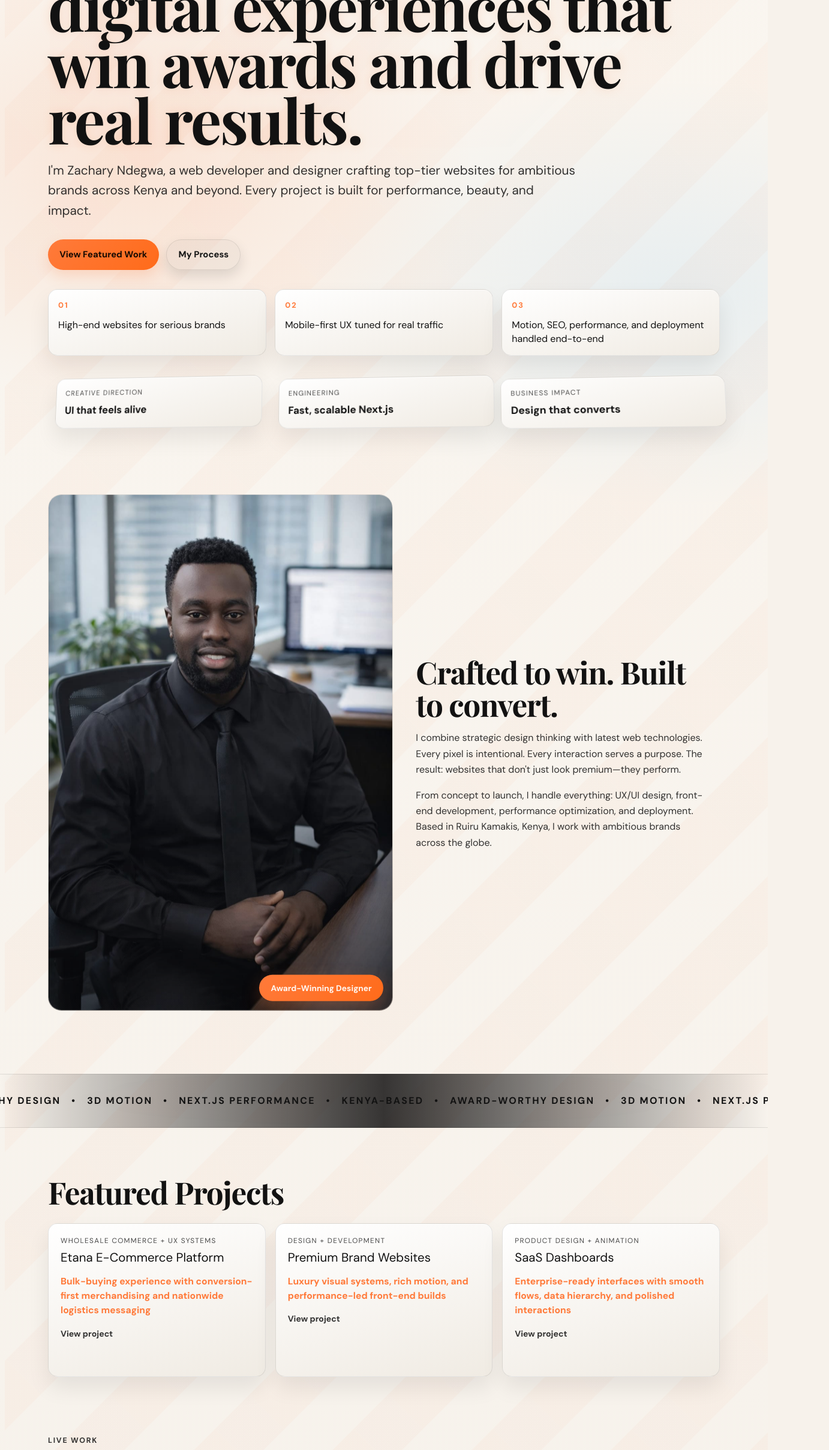
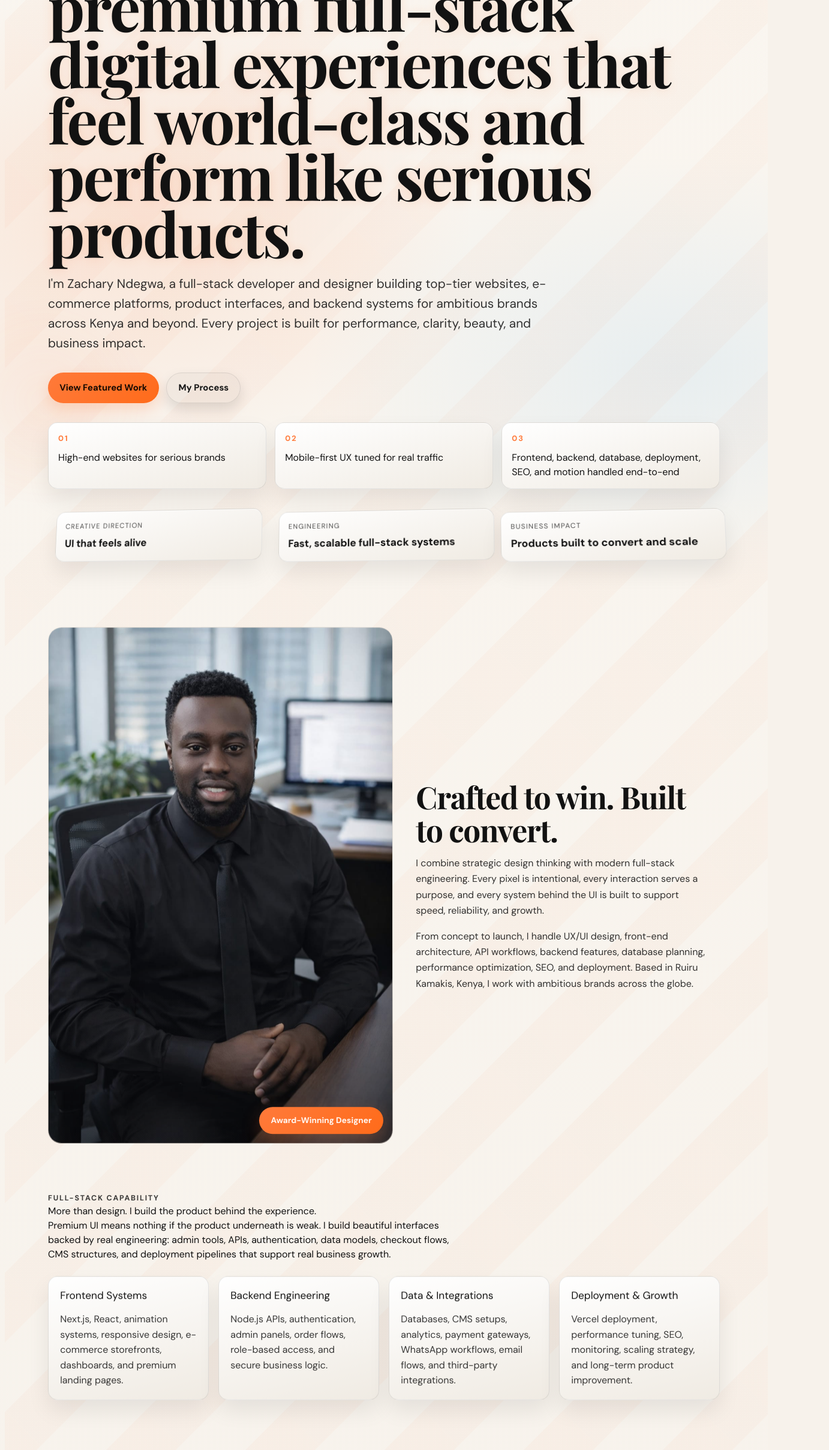
Before and after one commit to kellyworkos00-droid/potfolio, a Next.js app: page / in a window 1280 px wide. Shown: the part 360-2777 px from the top of the page at 60% size, 1382 px wide, since content can reach past the window. Built offline with nearby package versions, Linux system fonts and the light colour scheme.

Commit message:
Add premium 3D scroll effects and full-stack developer content

```diff
--- a/src/app/globals.css
+++ b/src/app/globals.css
@@ -9,6 +9,9 @@
   --accent: #ff7a3a;
   --accent-2: #2fa7ff;
   --accent-soft: #2a170e;
+  --scroll-progress: 0;
+  --scroll-drift: 0px;
+  --scroll-shift: 0px;
 }
 
 @theme inline {
@@ -47,6 +50,58 @@ a {
 .page-shell {
   position: relative;
   overflow: hidden;
+}
+
+.scroll-depth-scene {
+  position: fixed;
+  inset: 0;
+  z-index: 0;
+  pointer-events: none;
+  perspective: 1200px;
+}
+
+.depth-orb,
+.depth-grid {
+  position: absolute;
+  pointer-events: none;
+}
+
+.depth-orb {
+  border-radius: 999px;
+  filter: blur(26px);
+  opacity: 0.45;
+  will-change: transform;
+}
+
+.depth-orb-one {
+  top: 14%;
+  left: -8%;
+  width: 22rem;
+  height: 22rem;
+  background: radial-gradient(circle, #ff7a3a30, transparent 68%);
+  transform: translate3d(calc(var(--scroll-progress) * 80px), calc(var(--scroll-progress) * -120px), 0);
+}
+
+.depth-orb-two {
+  right: -8%;
+  top: 48%;
+  width: 24rem;
+  height: 24rem;
+  background: radial-gradient(circle, #2fa7ff24, transparent 68%);
+  transform: translate3d(calc(var(--scroll-progress) * -110px), calc(var(--scroll-progress) * 90px), 0);
+}
+
+.depth-grid {
+  inset: 8% 6%;
+  border-radius: 2rem;
+  border: 1px solid #ffffff08;
+  background-image:
+    linear-gradient(#ffffff08 1px, transparent 1px),
+    linear-gradient(90deg, #ffffff08 1px, transparent 1px);
+  background-size: 92px 92px;
+  transform: perspective(1000px) rotateX(73deg) translateY(calc(var(--scroll-progress) * -80px));
+  transform-origin: top center;
+  opacity: 0.22;
 }
 
 .ambient-bg {
@@ -178,6 +233,7 @@ a {
 
 .hero {
   padding: 7rem 0 3.5rem;
+  transform: translate3d(0, calc(var(--scroll-progress) * -34px), 0);
 }
 
 .kicker,
@@ -291,6 +347,7 @@ a {
 .hero-metrics div {
   padding: 1rem;
   border-radius: 1rem;
+  transform: translate3d(0, calc(var(--scroll-progress) * -18px), 0);
 }
 
 .hero-metrics span,
@@ -330,7 +387,7 @@ a {
   position: relative;
   overflow: hidden;
   padding: 1rem;
-  transform: rotateX(6deg) rotateY(-8deg);
+  transform: rotateX(6deg) rotateY(-8deg) translateY(calc(var(--scroll-progress) * -20px));
 }
 
 .hero-grid-3d article::before,
@@ -385,6 +442,7 @@ a {
   border-radius: 1.4rem;
   overflow: hidden;
   animation: floatContainer 6s ease-in-out infinite;
+  transform: translate3d(0, calc(var(--scroll-progress) * -22px), 0) rotateX(calc(var(--scroll-progress) * 6deg));
 }
 
 .portrait-stack::after {
@@ -424,6 +482,7 @@ a {
   font-weight: 800;
   box-shadow: 0 12px 30px #ff7a3a40;
   animation: slideInUp 0.6s ease 0.45s both;
+  transform: translate3d(0, calc(var(--scroll-progress) * -14px), 30px);
 }
 
 .about-copy {
@@ -481,11 +540,49 @@ a {
 }
 
 .work,
+.fullstack,
 .case-study,
 .mobile-design,
 .services,
 .contact {
   margin-top: 5rem;
+}
+
+.fullstack-heading {
+  max-width: 62ch;
+}
+
+.stack-grid {
+  display: grid;
+  grid-template-columns: repeat(4, minmax(0, 1fr));
+  gap: 1rem;
+  margin-top: 1.5rem;
+}
+
+.stack-card {
+  padding: 1.2rem;
+  border: 1px solid var(--line);
+  border-radius: 1rem;
+  background: linear-gradient(165deg, #151515, #0d0d0d);
+  box-shadow: 0 20px 40px #00000035, inset 0 1px 0 #ffffff0f;
+  transform: translate3d(0, calc(var(--scroll-progress) * -10px), 0) rotateX(4deg);
+  transition: transform 0.35s ease, box-shadow 0.35s ease;
+}
+
+.stack-card:hover {
+  transform: translate3d(0, -8px, 0) rotateX(0deg) rotateY(3deg);
+  box-shadow: 0 30px 60px #2fa7ff1a;
+}
+
+.stack-card h3 {
+  margin: 0;
+  font-size: 1.08rem;
+}
+
+.stack-card p {
+  margin: 0.8rem 0 0;
+  line-height: 1.6;
+  opacity: 0.84;
 }
 
 .project-grid,
@@ -506,6 +603,7 @@ a {
   padding: 1.25rem;
   min-height: 16rem;
   transition: all 0.45s cubic-bezier(0.34, 1.56, 0.64, 1);
+  transform: translate3d(0, calc(var(--scroll-progress) * -16px), 0);
 }
 
 .project-card::after {
@@ -610,7 +708,7 @@ a {
 .case-study-screen {
   overflow: hidden;
   padding: 1rem;
-  transform: rotateX(6deg) rotateY(-8deg);
+  transform: rotateX(6deg) rotateY(-8deg) translate3d(0, calc(var(--scroll-progress) * -26px), 0);
 }
 
 .case-study-screen img {
@@ -626,7 +724,7 @@ a {
   bottom: -1rem;
   max-width: 17rem;
   padding: 1rem;
-  transform: rotate(-6deg);
+  transform: rotate(-6deg) translate3d(0, calc(var(--scroll-progress) * -18px), 0);
 }
 
 .case-study-float-card p {
@@ -653,6 +751,7 @@ a {
   border-radius: 1rem;
   min-height: 11rem;
   transition: transform 0.35s ease, box-shadow 0.35s ease;
+  transform: translate3d(0, calc(var(--scroll-progress) * -8px), 0);
 }
 
 .mobile-card:hover {
@@ -679,6 +778,7 @@ a {
   overflow: hidden;
   padding: 0.95rem 1rem;
   border-radius: 0.9rem;
+  transform: translate3d(0, calc(var(--scroll-progress) * -6px), 0);
 }
 
 .services li::before {
@@ -892,6 +992,11 @@ html:not([data-theme]) .portrait-accent {
   color: #fff7f2;
 }
 
+html:not([data-theme]) .stack-card {
+  background: linear-gradient(165deg, #ffffff, #f0ebe3);
+  box-shadow: 0 18px 36px #00000014, inset 0 1px 0 #ffffffb3;
+}
+
 @keyframes crawl {
   from {
     transform: translateX(0%);
@@ -1003,6 +1108,7 @@ html:not([data-theme]) .portrait-accent {
 @media (max-width: 980px) {
   .hero-metrics,
   .hero-grid-3d,
+  .stack-grid,
   .project-grid,
   .image-band,
   .case-study,
@@ -1020,6 +1126,18 @@ html:not([data-theme]) .portrait-accent {
   }
 
   .case-study-screen {
+    transform: none;
+  }
+
+  .stack-card,
+  .project-card,
+  .mobile-card,
+  .services li,
+  .portrait-stack,
+  .hero,
+  .hero-metrics div,
+  .case-study-float-card,
+  .portrait-accent {
     transform: none;
   }
 }
--- a/src/app/page.tsx
+++ b/src/app/page.tsx
@@ -1,6 +1,7 @@
 import Image from "next/image";
 import { ScrollAnimationWrapper } from "@/components/ScrollAnimationWrapper";
 import { ContactForm } from "@/components/ContactForm";
+import { ScrollDepthScene } from "@/components/ScrollDepthScene";
 import { ThemeToggle } from "@/components/ThemeToggle";
 
 const projects = [
@@ -45,12 +46,34 @@ const services = [
   "Conversion optimization strategy",
   "Responsive & accessible interfaces",
   "SEO-optimized architecture",
+  "Backend systems, APIs, auth, and database design",
+  "Deployment, scaling, analytics, and maintenance",
+];
+
+const stackAreas = [
+  {
+    title: "Frontend Systems",
+    detail: "Next.js, React, animation systems, responsive design, e-commerce storefronts, dashboards, and premium landing pages.",
+  },
+  {
+    title: "Backend Engineering",
+    detail: "Node.js APIs, authentication, admin panels, order flows, role-based access, and secure business logic.",
+  },
+  {
+    title: "Data & Integrations",
+    detail: "Databases, CMS setups, analytics, payment gateways, WhatsApp workflows, email flows, and third-party integrations.",
+  },
+  {
+    title: "Deployment & Growth",
+    detail: "Vercel deployment, performance tuning, SEO, monitoring, scaling strategy, and long-term product improvement.",
+  },
 ];
 
 export default function Home() {
   return (
     <div className="page-shell">
       <div className="ambient-bg" aria-hidden="true" />
+      <ScrollDepthScene />
 
       <header className="top-nav wrapper">
         <p className="brand-mark">ZACHARY NDEGWA</p>
@@ -64,12 +87,12 @@ export default function Home() {
 
       <main>
         <section className="hero wrapper">
-          <p className="kicker">🇰🇪 Kenya • Ruiru Kamakis • Next.js Developer</p>
+          <p className="kicker">🇰🇪 Kenya • Ruiru Kamakis • Full-Stack Developer</p>
           <h1>
-            I design and build bold digital experiences that win awards and drive real results.
+            I design and engineer premium full-stack digital experiences that feel world-class and perform like serious products.
           </h1>
           <p className="lead">
-            I&apos;m Zachary Ndegwa, a web developer and designer crafting top-tier websites for ambitious brands across Kenya and beyond. Every project is built for performance, beauty, and impact.
+            I&apos;m Zachary Ndegwa, a full-stack developer and designer building top-tier websites, e-commerce platforms, product interfaces, and backend systems for ambitious brands across Kenya and beyond. Every project is built for performance, clarity, beauty, and business impact.
           </p>
 
           <div className="hero-ctas">
@@ -92,7 +115,7 @@ export default function Home() {
             </div>
             <div>
               <span>03</span>
-              <p>Motion, SEO, performance, and deployment handled end-to-end</p>
+              <p>Frontend, backend, database, deployment, SEO, and motion handled end-to-end</p>
             </div>
           </div>
 
@@ -103,11 +126,11 @@ export default function Home() {
             </article>
             <article>
               <p>Engineering</p>
-              <strong>Fast, scalable Next.js</strong>
+              <strong>Fast, scalable full-stack systems</strong>
             </article>
             <article>
               <p>Business Impact</p>
-              <strong>Design that converts</strong>
+              <strong>Products built to convert and scale</strong>
             </article>
           </div>
         </section>
@@ -130,13 +153,34 @@ export default function Home() {
           <div className="about-copy">
             <h2>Crafted to win. Built to convert.</h2>
             <p>
-              I combine strategic design thinking with latest web technologies. Every pixel is intentional. Every interaction serves a purpose. The result: websites that don&apos;t just look premium—they perform.
+              I combine strategic design thinking with modern full-stack engineering. Every pixel is intentional, every interaction serves a purpose, and every system behind the UI is built to support speed, reliability, and growth.
             </p>
             <p>
-              From concept to launch, I handle everything: UX/UI design, front-end development, performance optimization, and deployment. Based in Ruiru Kamakis, Kenya, I work with ambitious brands across the globe.
+              From concept to launch, I handle UX/UI design, front-end architecture, API workflows, backend features, database planning, performance optimization, SEO, and deployment. Based in Ruiru Kamakis, Kenya, I work with ambitious brands across the globe.
             </p>
           </div>
         </section>
+
+        <ScrollAnimationWrapper>
+          <section className="fullstack wrapper" aria-labelledby="fullstack-title">
+            <div className="fullstack-heading">
+              <p className="eyebrow">Full-Stack Capability</p>
+              <h2 id="fullstack-title">More than design. I build the product behind the experience.</h2>
+              <p>
+                Premium UI means nothing if the product underneath is weak. I build beautiful interfaces backed by real engineering: admin tools, APIs, authentication, data models, checkout flows, CMS structures, and deployment pipelines that support real business growth.
+              </p>
+            </div>
+
+            <div className="stack-grid">
+              {stackAreas.map((area) => (
+                <article key={area.title} className="stack-card">
+                  <h3>{area.title}</h3>
+                  <p>{area.detail}</p>
+                </article>
+              ))}
+            </div>
+          </section>
+        </ScrollAnimationWrapper>
 
         <ScrollAnimationWrapper>
           <section className="crawl-wrap" aria-label="Highlights">
@@ -145,7 +189,7 @@ export default function Home() {
               <span>•</span>
               <span>3D MOTION</span>
               <span>•</span>
-              <span>NEXT.JS PERFORMANCE</span>
+              <span>FULL-STACK ENGINEERING</span>
               <span>•</span>
               <span>KENYA-BASED</span>
               <span>•</span>
@@ -153,7 +197,7 @@ export default function Home() {
               <span>•</span>
               <span>3D MOTION</span>
               <span>•</span>
-              <span>NEXT.JS PERFORMANCE</span>
+              <span>FULL-STACK ENGINEERING</span>
             </div>
           </section>
         </ScrollAnimationWrapper>
--- /dev/null
+++ b/src/components/ScrollDepthScene.tsx
@@ -0,0 +1,46 @@
+'use client';
+
+import { useEffect } from 'react';
+
+export function ScrollDepthScene() {
+  useEffect(() => {
+    let ticking = false;
+
+    const updateDepth = () => {
+      const scrollTop = window.scrollY;
+      const maxScroll = Math.max(document.body.scrollHeight - window.innerHeight, 1);
+      const progress = Math.min(scrollTop / maxScroll, 1);
+      const drift = Math.sin(scrollTop / 280) * 12;
+
+      document.documentElement.style.setProperty('--scroll-progress', progress.toFixed(4));
+      document.documentElement.style.setProperty('--scroll-drift', `${drift.toFixed(2)}px`);
+      document.documentElement.style.setProperty('--scroll-shift', `${(progress * 180).toFixed(2)}px`);
+
+      ticking = false;
+    };
+
+    const onScroll = () => {
+      if (!ticking) {
+        window.requestAnimationFrame(updateDepth);
+        ticking = true;
+      }
+    };
+
+    updateDepth();
+    window.addEventListener('scroll', onScroll, { passive: true });
+    window.addEventListener('resize', onScroll);
+
+    return () => {
+      window.removeEventListener('scroll', onScroll);
+      window.removeEventListener('resize', onScroll);
+    };
+  }, []);
+
+  return (
+    <div className="scroll-depth-scene" aria-hidden="true">
+      <span className="depth-orb depth-orb-one" />
+      <span className="depth-orb depth-orb-two" />
+      <span className="depth-grid" />
+    </div>
+  );
+}
```
